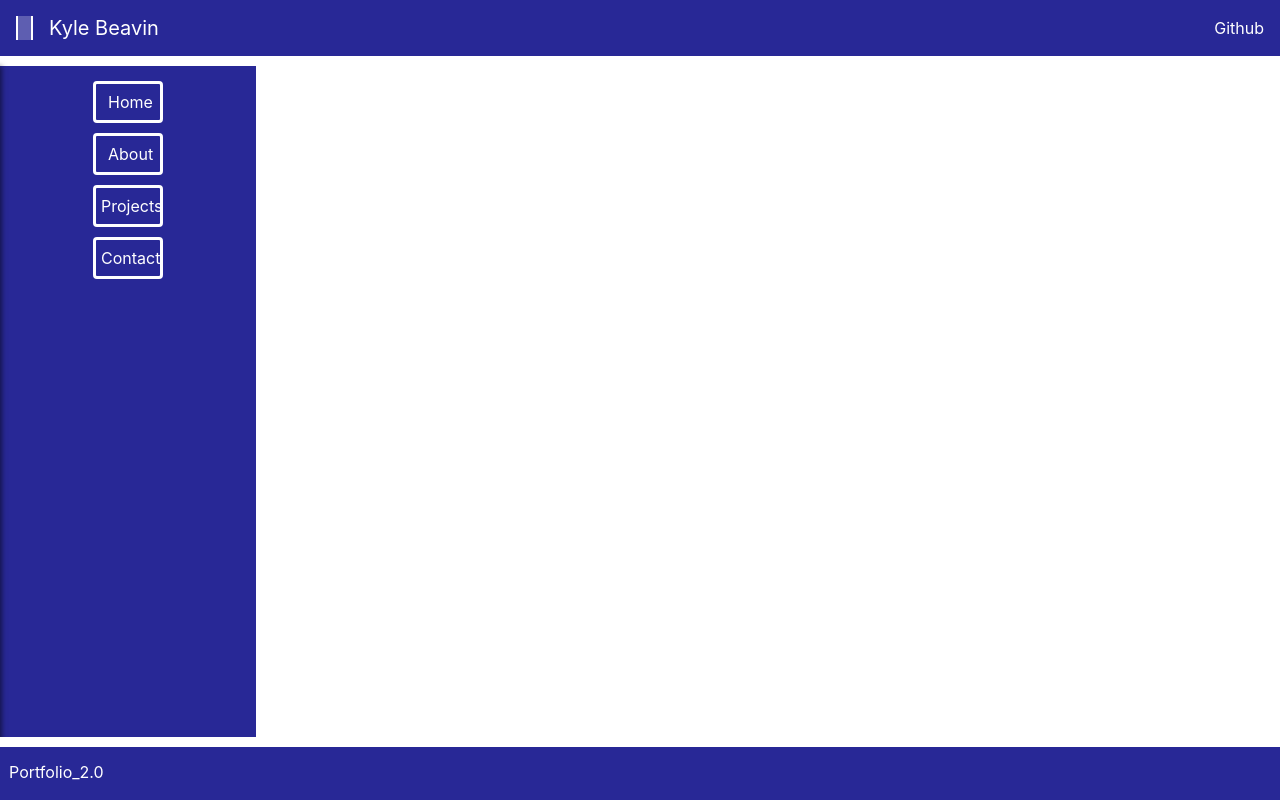
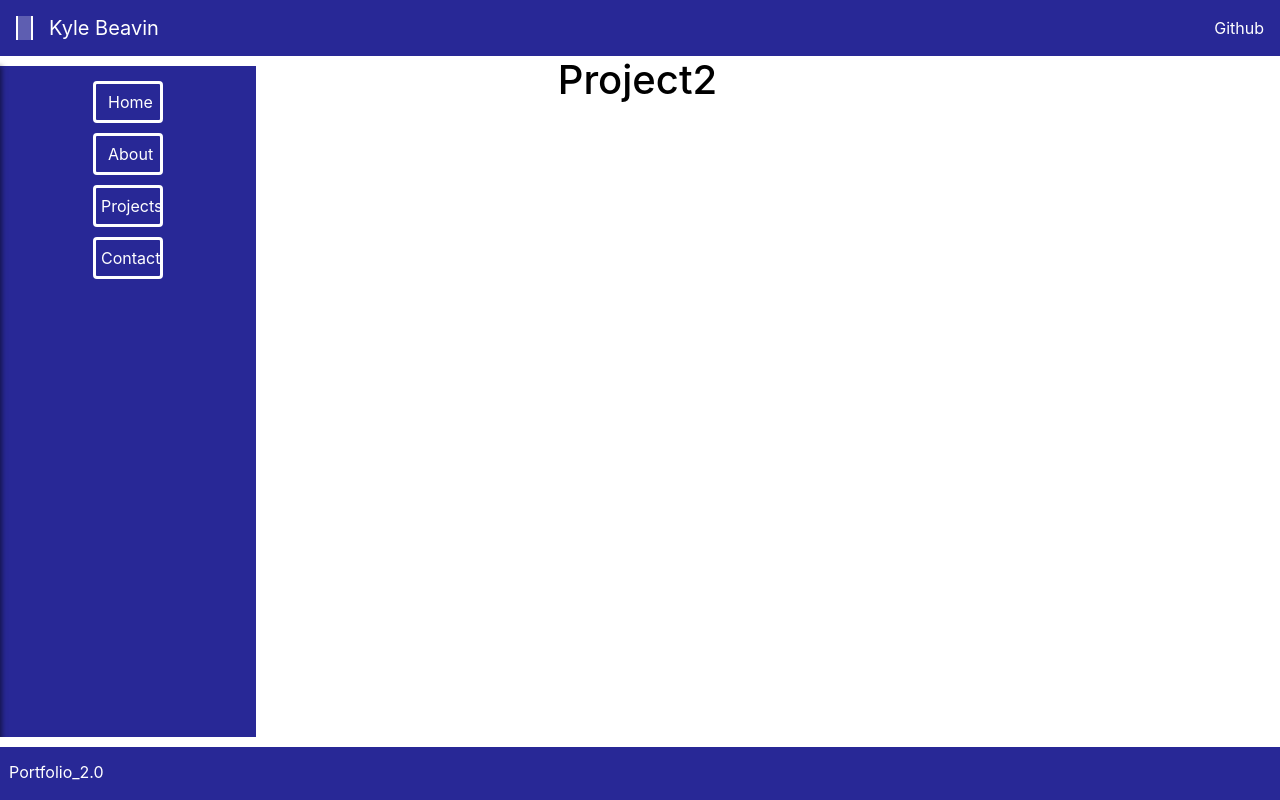
Before and after one commit to kylebeavin/Portfolio_2.0, a React (Create React App) app: page /project2 in a window 1280 px wide. Built offline with nearby package versions, Linux system fonts and the light colour scheme; the HTML template or start-up script is replaced by a standard one.

Commit message:
added 5 project components

```diff
--- a/src/components/content/projects/projects/Project2.js
+++ b/src/components/content/projects/projects/Project2.js
@@ -0,0 +1,16 @@
+import React from 'react';
+import { Container } from 'reactstrap';
+
+const Project2 = () => {
+    return(
+        <div className="main">
+            <div className="mainDiv">
+                <Container>
+                    <h1>Project2</h1>
+                </Container>
+            </div>
+        </div>
+    );
+};
+
+export default Project2;
--- a/src/components/content/projects/projects/Project3.js
+++ b/src/components/content/projects/projects/Project3.js
@@ -0,0 +1,16 @@
+import React from 'react';
+import { Container } from 'reactstrap';
+
+const Project3 = () => {
+    return(
+        <div className="main">
+            <div className="mainDiv">
+                <Container>
+                    <h1>Project3</h1>
+                </Container>
+            </div>
+        </div>
+    );
+};
+
+export default Project3;
--- a/src/components/content/projects/projects/Project4.js
+++ b/src/components/content/projects/projects/Project4.js
@@ -0,0 +1,16 @@
+import React from 'react';
+import { Container } from 'reactstrap';
+
+const Project4 = () => {
+    return(
+        <div className="main">
+            <div className="mainDiv">
+                <Container>
+                    <h1>Project4</h1>
+                </Container>
+            </div>
+        </div>
+    );
+};
+
+export default Project4;
--- a/src/components/content/projects/projects/Project5.js
+++ b/src/components/content/projects/projects/Project5.js
@@ -0,0 +1,16 @@
+import React from 'react';
+import { Container } from 'reactstrap';
+
+const Project5 = () => {
+    return(
+        <div className="main">
+            <div className="mainDiv">
+                <Container>
+                    <h1>Project5</h1>
+                </Container>
+            </div>
+        </div>
+    );
+};
+
+export default Project5;
--- a/src/components/site/_routes2.js
+++ b/src/components/site/_routes2.js
@@ -1,5 +1,9 @@
 import React from 'react';
 import Project1 from '../content/projects/projects/Project1';
+import Project2 from '../content/projects/projects/Project2';
+import Project3 from '../content/projects/projects/Project3';
+import Project4 from '../content/projects/projects/Project4';
+import Project5 from '../content/projects/projects/Project5';
 
 export const routes = [
     {
@@ -7,5 +11,29 @@ export const routes = [
         exact: true,
         sidedrawer: () => <div>Project1</div>,
         main: () => <Project1 />
+    },
+    {
+        path: '/project2',
+        exact: true,
+        sidedrawer: () => <div>Project2</div>,
+        main: () => <Project2 />
+    },
+    {
+        path: '/project3',
+        exact: true,
+        sidedrawer: () => <div>Project3</div>,
+        main: () => <Project3 />
+    },
+    {
+        path: '/project4',
+        exact: true,
+        sidedrawer: () => <div>Project4</div>,
+        main: () => <Project4 />
+    },
+    {
+        path: '/project5',
+        exact: true,
+        sidedrawer: () => <div>Project5</div>,
+        main: () => <Project5 />
     }
 ]
```
